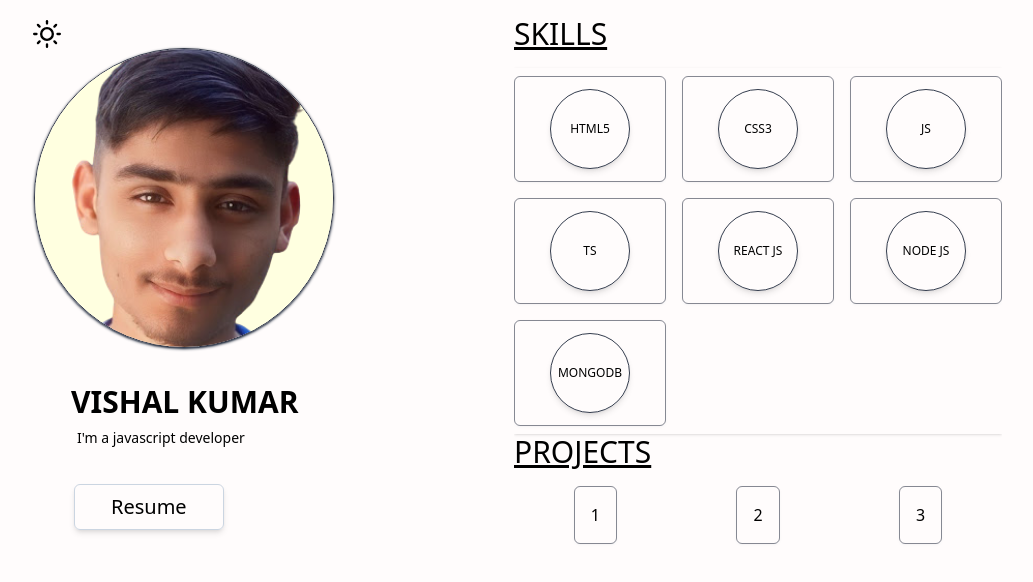
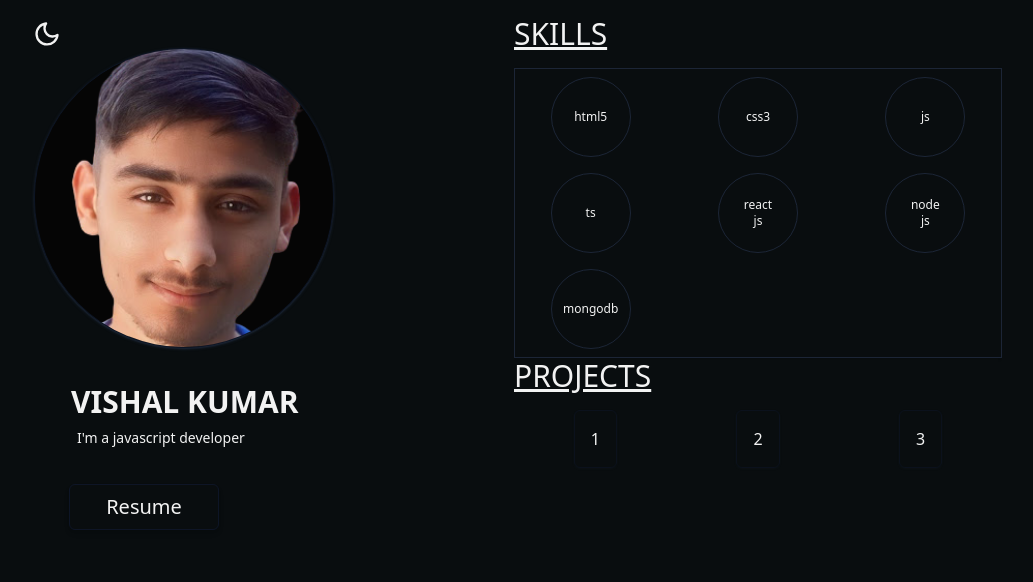
Before and after one commit to vishalkumar12323/vishal-kumar, a React (Vite) app: page / in a window 1280 px wide. Shown: the top 582 px of the page, without its empty margins (126-1159 px from the left). Built offline with nearby package versions, Linux system fonts and the light colour scheme.

Commit message:
updating skill section

```diff
--- a/src/components/About.jsx
+++ b/src/components/About.jsx
@@ -1,7 +1,7 @@
 const About = () => {
   return (
     <>
-      <div className="dark:border dark:border-slate-700/90 rounded-lg md:dark:shadow md:dark:shadow-slate-800 md:border-none px-5 py-3">
+      <div className="px-5 py-3">
         <h1 className="uppercase text-4xl md:text-3xl md:text-center font-semibold md:ml-[17px]">
           vishal kumar
         </h1>
@@ -9,8 +9,8 @@ const About = () => {
           <span>I'm a</span> <span>javascript developer</span>
         </p>
       </div>
-      <div className="w-full flex justify-center md:justify-start  items-center">
-        <button className="capitalize px-9 py-2  text-[19px] md:text-xl border border-slate-300 hover:border-slate-500 dark:border-slate-900/90 dark:hover:border-slate-700/95 transition rounded-md shadow-md md:ml-10 md:dark:ml-0">
+      <div className="w-full flex justify-center  items-center">
+        <button className="capitalize px-9 py-2  text-[19px] md:text-xl border border-slate-300 hover:border-slate-500 dark:border-slate-900/90 dark:hover:border-slate-700/95 transition rounded-md shadow-md md:-ml-20">
           resume
         </button>
       </div>
--- a/src/components/Preferences.jsx
+++ b/src/components/Preferences.jsx
@@ -2,7 +2,7 @@ import { FiMoon, FiSun } from "react-icons/fi";
 
 const Preferences = ({ isDarkTheme, changeTheme }) => {
   return (
-    <div className="absolute right-2 md:right-2 -top-2 md:top-0 md:left-[7px] md:py-1 md:dark:shadow md:dark:shadow-slate-800">
+    <div className="absolute right-2 md:right-2 -top-2 md:top-0 md:left-[7px] md:py-1 md:mb-4">
       <button className="w-fit" onClick={changeTheme}>
         {!isDarkTheme ? (
           <FiMoon className="w-7 h-7" />
--- a/src/components/Profile.jsx
+++ b/src/components/Profile.jsx
@@ -1,6 +1,6 @@
 const Profile = ({ isDarkTheme }) => {
   return (
-    <div className="w-[300px] h-[300px] p-2 md:p-0 dark:border border-slate-700/90 rounded-lg md:dark:shadow md:dark:shadow-slate-800 md:border-none mt-8">
+    <div className="w-[300px] h-[300px] p-2 md:p-0 mt-8">
       {!isDarkTheme ? (
         <img
           src="/profile-photo-dark.png"
--- a/src/components/Skills.jsx
+++ b/src/components/Skills.jsx
@@ -1,3 +1,6 @@
+import {useRef, useState, useEffect} from "react"
+import {progressBar} from "../lib";
+
 const skills = [
   {
     id: 1,
@@ -44,21 +47,28 @@ const skills = [
 ];
 
 const Skills = () => {
+  const [percentage, setPercentage] = useState();
+  const percentageRef = useRef(null);
+
+
+
+  useEffect(() => {
+    progressBar();
+  }, []);
   return (
     <div className="">
       <h2 className="uppercase underline text-center md:text-start text-3xl md:text-3xl mb-4">
         skills
       </h2>
 
-      <div className="px-2 md:px-0 grid grid-cols-3 gap-4 p-2 shadow">
+      <div className="px-2 md:px-0 grid grid-cols-3 gap-4 p-2 shadow place-items-center border border-slate-800/90">
         {skills.map((s) => (
           <div
-            key={s.id}
-            className="flex justify-center items-center uppercase text-center border border-slate-900/50 rounded-md shadow shadow-slate-500/5 p-3"
+            key={s.id} dataset={s.value} className=" percentage flex justify-center text-[12px] md:text-xs items-center w-[4.5rem] md:w-20 h-[4.5rem] md:h-20 rounded-full text-center border border-slate-800/90 select-none"
           >
-            <p className="flex justify-center text-[12px] md:text-xs items-center w-[4.5rem] md:w-20 h-[4.5rem] md:h-20 rounded-full text-center border border-slate-800/90 shadow-md select-none">
+            <span className="flex items-center justify-center h-full w-0 bg-red-500">
               {s.name}
-            </p>
+            </span>
           </div>
         ))}
       </div>
--- /dev/null
+++ b/src/lib/index.js
@@ -0,0 +1,22 @@
+const percentageLines = document.querySelectorAll(".percentage");
+
+const progressBar = () => {
+
+    percentageLines.forEach((element) => {
+        let startWidth = 0;
+        let endWidth = element?.attributes?.dataset?.value;
+        function loading() {
+            if(startWidth >= endWidth) {
+                clearInterval(timer);
+            }else {
+                startWidth++;
+                element.firstElementChild.style.width = `${endWidth}%` ;
+            }
+        };
+
+        let timer = setInterval(loading, 4000);
+    })
+
+};
+
+export {progressBar};
--- a/src/useTheme.js
+++ b/src/useTheme.js
@@ -1,7 +1,7 @@
 import { useEffect, useState } from "react";
 
 const useTheme = () => {
-  const [isDarkTheme, setIsDarkTheme] = useState(true);
+  const [isDarkTheme, setIsDarkTheme] = useState(false);
   const [theme, setTheme] = useState(isDarkTheme ? "light" : "dark");
   function changeTheme() {
     setTheme((preTheme) => {
```
